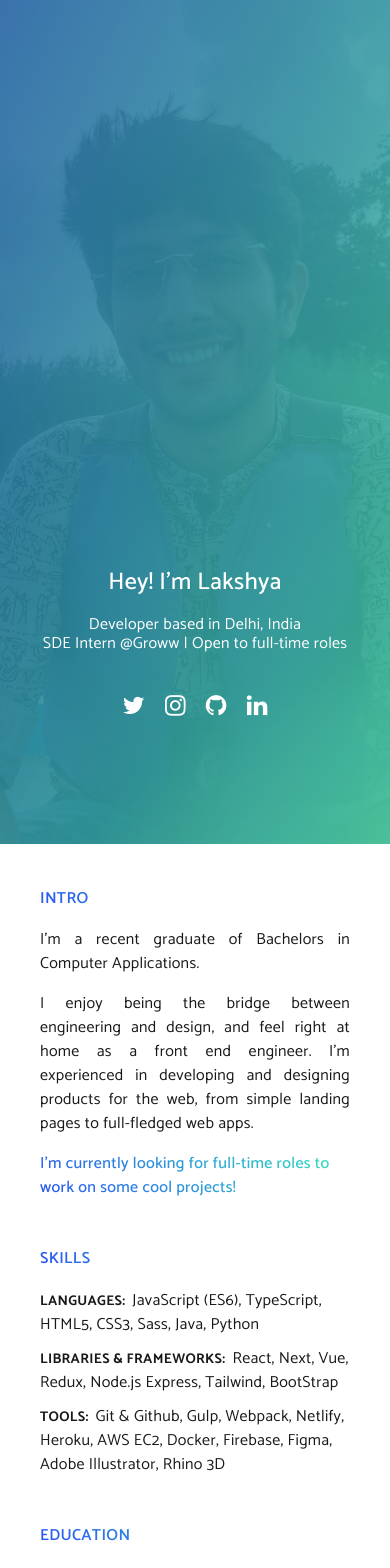
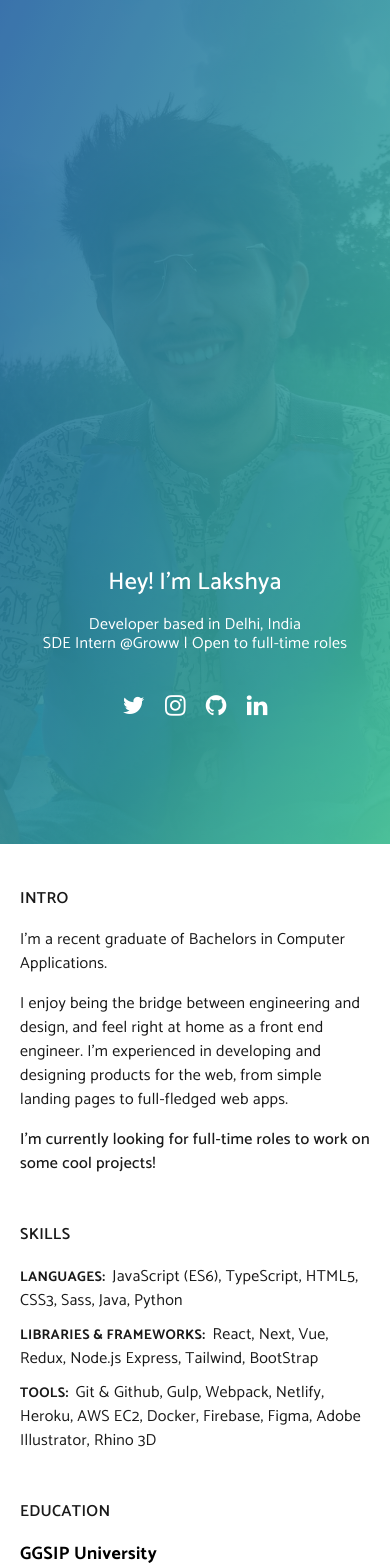
Before and after one commit to 27lakshay/lakshyakumar, a Next.js app: page /resume in a window 390 px wide. Shown: the top 1568 px of the page. Built offline with nearby package versions, Linux system fonts and the light colour scheme.

Commit message:
styling changes

```diff
--- a/styles/resume.css
+++ b/styles/resume.css
@@ -124,12 +124,12 @@
   vertical-align: top;
   font-size: 16px;
   font-weight: 600;
-  background-color: #2a54f5;
+  /* background-color: #2a54f5;
   background-image: -webkit-linear-gradient(45deg, #2a54f5 0%, #33e5bb 100%);
   background-image: linear-gradient(45deg, #2a54f5 0%, #33e5bb 100%);
   background-clip: text;
   -webkit-background-clip: text;
-  -webkit-text-fill-color: transparent;
+  -webkit-text-fill-color: transparent; */
 }
 
 .right ul {
@@ -155,14 +155,18 @@
   margin-top: 0;
 }
 
+.right .introduction .intro-p {
+  text-align: left;
+}
+
 .right .introduction .job-pls {
   font-weight: 500;
-  background-color: #2a54f5;
+  /* background-color: #2a54f5;
   background-image: -webkit-linear-gradient(45deg, #2a54f5 0%, #33e5bb 100%);
   background-image: linear-gradient(45deg, #2a54f5 0%, #33e5bb 100%);
   background-clip: text;
   -webkit-background-clip: text;
-  -webkit-text-fill-color: transparent;
+  -webkit-text-fill-color: transparent; */
   display: inline-block;
 }
 
@@ -289,10 +293,10 @@
   -webkit-background-clip: text;
   -webkit-text-fill-color: transparent;
 }
-@media screen and (max-width: 400px) {
+@media screen and (max-width: 545px) {
   .left-inner,
   .right-inner {
-    padding: 40px;
+    padding: 40px 20px;
   }
 }
 @media screen and (max-width: 1000px) {
```
